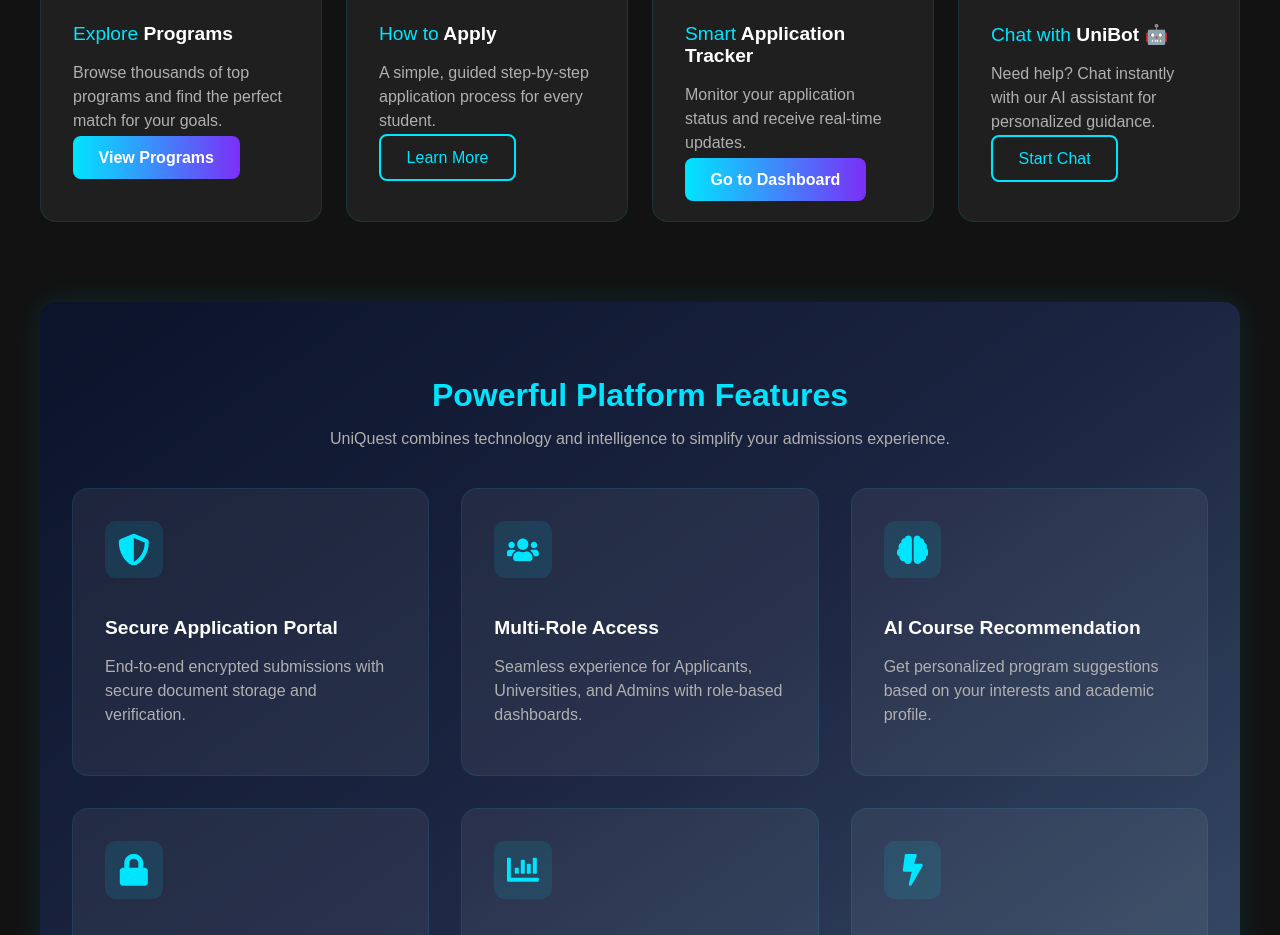
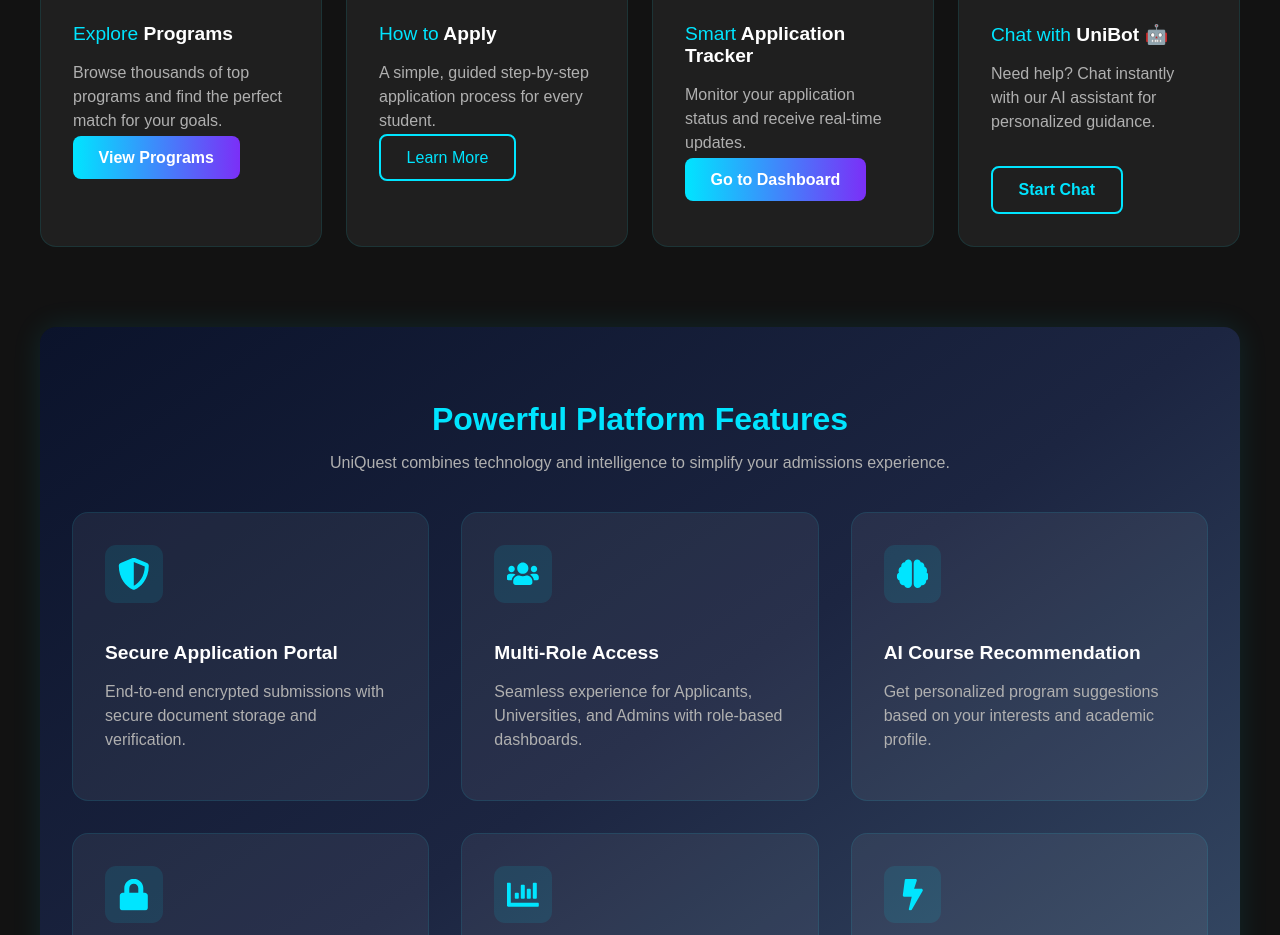
Before and after one commit to sagnikbose-11-01/UniQuest-Ver-2, a React (Vite) app in the folder frontend/: page / in a window 1280 px wide. Shown: the part 840-1775 px from the top of the page. Built offline with nearby package versions, Linux system fonts and the light colour scheme.

Commit message:
fixed the start chat button

```diff
--- a/frontend/src/components/Chatbot.jsx
+++ b/frontend/src/components/Chatbot.jsx
@@ -8,6 +8,17 @@
   const [messages, setMessages] = useState([]);
   const [input, setInput] = useState("");
   const messagesEndRef = useRef(null);
+
+  // 👉 Required effect so Home page "Start Chat" opens the chatbot
+  useEffect(() => {
+    const openChatHandler = () => setOpen(true);
+
+    window.addEventListener("open-chatbot", openChatHandler);
+
+    return () => {
+      window.removeEventListener("open-chatbot", openChatHandler);
+    };
+  }, []);
 
   const toggleChat = () => setOpen(!open);
 
--- a/frontend/src/pages/Home.jsx
+++ b/frontend/src/pages/Home.jsx
@@ -100,9 +100,12 @@
               Need help? Chat instantly with our AI assistant for personalized
               guidance.
             </p>
-            <Link to="/chat" className="btn-secondary">
+            <button
+              className="btn-secondary"
+              onClick={() => window.dispatchEvent(new Event("open-chatbot"))}
+            >
               Start Chat
-            </Link>
+            </button>
           </div>
         </div>
       </section>
```
